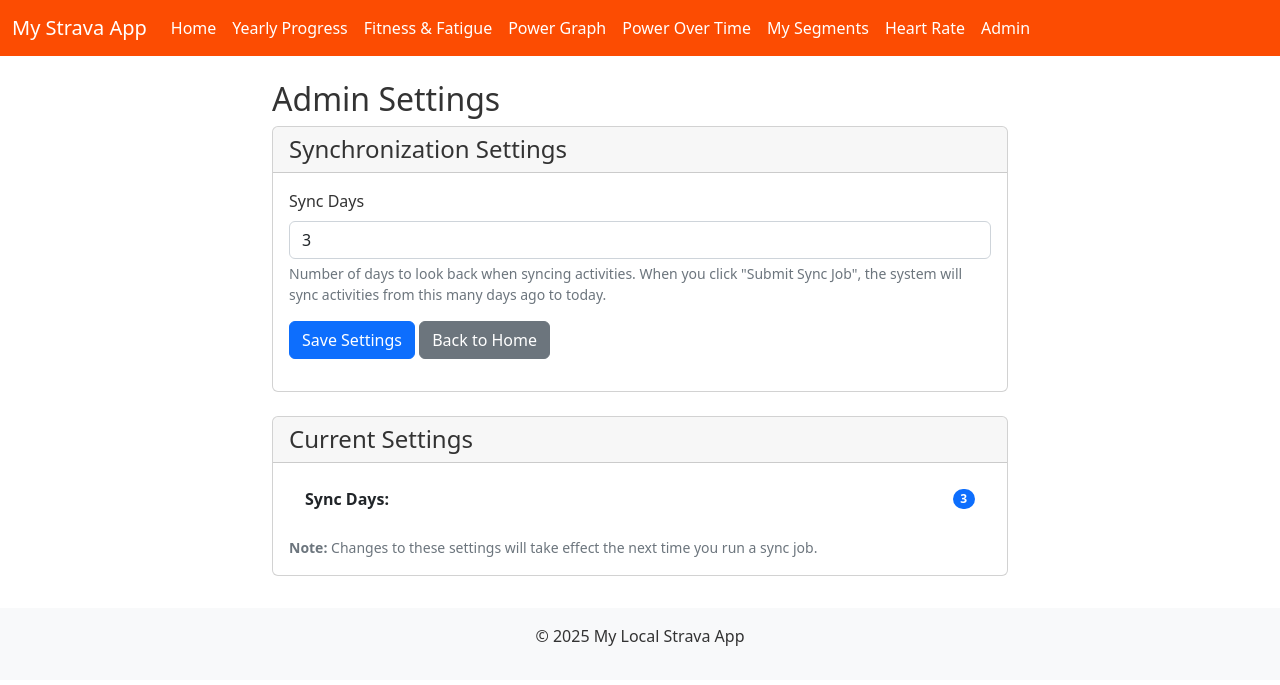
After one commit to k14krug/my_strava, a Flask app: page /admin in a window 1280 px wide. The commit adds this page. Shown: the top 685 px of the page. Run offline with Flask 3, Linux system fonts and the light colour scheme; the visitor is signed in with stand-in values (Sample User, id 1).

Commit message:
Fix python path for sync job and add admin parm to allow choosing different days.

```diff
--- /dev/null
+++ b/config/admin_settings.json
@@ -0,0 +1,3 @@
+{
+  "sync_days": 3
+}
--- a/jobs/strava_sync.py
+++ b/jobs/strava_sync.py
@@ -43,7 +43,7 @@ python strava_sync.py training
 
 import argparse
 import os
-import sys
+import sys; print("PY:", sys.executable, flush=True)
 from datetime import datetime
 
 # Add the project root to the Python path
--- a/run.py
+++ b/run.py
@@ -6,4 +6,4 @@ app = create_app()
 
 if __name__ == "__main__":
     debug_mode = (os.environ.get("FLASK_DEBUG", "false").lower() == "true")
-    app.run(host="0.0.0.0", port=5012, debug=debug_mode)
+    app.run(host="0.0.0.0", port=5002, debug=debug_mode)
--- a/strava/main/routes.py
+++ b/strava/main/routes.py
@@ -10,8 +10,30 @@ from sqlalchemy import func
 from datetime import datetime
 from datetime import date, timedelta
 from jobs.training_load import TrainingLoadCalculator
+from pathlib import Path
+import sys
 
 main_bp = Blueprint("main", __name__)
+
+
+def get_admin_settings():
+    """Helper function to load admin settings from JSON file."""
+    import json
+    import os
+
+    config_file = os.path.join(current_app.root_path, '..', 'config', 'admin_settings.json')
+    default_settings = {'sync_days': 3}
+
+    try:
+        if os.path.exists(config_file):
+            with open(config_file, 'r') as f:
+                settings = json.load(f)
+                return settings
+        else:
+            return default_settings
+    except Exception as e:
+        print(f"Error loading admin settings: {e}")
+        return default_settings
 
 
 @main_bp.route("/")
@@ -683,24 +705,28 @@ def submit_sync_job():
     if job_type not in ["activities", "streams", "segments", "training"]:
         return {"status": "error", "message": "Invalid job type"}, 400
 
-    # Calculate date 3 days ago in YYYY-MM-DD format
-    after_date = (datetime.now() - timedelta(days=3)).strftime("%Y-%m-%d")
-    print(f"🔍 Syncing data after date: {after_date}")
+    # Get sync days from admin settings
+    admin_settings = get_admin_settings()
+    sync_days = admin_settings.get('sync_days', 3)
+
+    # Calculate date N days ago in YYYY-MM-DD format using configured days
+    after_date = (datetime.now() - timedelta(days=sync_days)).strftime("%Y-%m-%d")
+    print(f"🔍 Syncing data after date: {after_date} (using {sync_days} days from admin settings)")
 
     # Initialize status tracking
     client = StravaClient()
     job_id = client.start_job(job_type)
     print(f"✅ [JOB SUBMIT] Created job with ID: {job_id}")
-
     # Build command with additional parameters
     cmd = [
-        "python", "jobs/strava_sync.py",
+        "/home/kkrug/.virtualenvs/strava-prod/bin/python",  # Use full path to venv python
+        "jobs/strava_sync.py",
         "--job-id", job_id,  # Job ID must come BEFORE the command
         job_type,            # Command comes after global arguments
         "--after-date", after_date,
         "--update-training"
     ]
-    print(f"🔍 [JOB SUBMIT] Command to execute: {' '.join(cmd)}")
+    print(f"🔍 [JOB SUBMIT] Command to execute: {cmd}")
 
     # Create a copy of the app for the background thread
     app = current_app._get_current_object()
@@ -1011,3 +1037,56 @@ def heart_rate_graph():
 
     graph_html = fig.to_html(full_html=False)
     return render_template("main/heart_rate_graph.html", graph_html=graph_html, date_range=date_range)
+
+
+@main_bp.route("/admin", methods=["GET", "POST"])
+@login_required
+def admin():
+    """Admin page for configuring application settings."""
+    import json
+    import os
+
+    config_file = os.path.join(current_app.root_path, '..', 'config', 'admin_settings.json')
+
+    # Ensure config directory exists
+    config_dir = os.path.dirname(config_file)
+    if not os.path.exists(config_dir):
+        os.makedirs(config_dir)
+
+    # Load current settings
+    default_settings = {'sync_days': 3}
+
+    try:
+        if os.path.exists(config_file):
+            with open(config_file, 'r') as f:
+                settings = json.load(f)
+        else:
+            settings = default_settings
+    except Exception as e:
+        print(f"Error loading admin settings: {e}")
+        settings = default_settings
+
+    if request.method == "POST":
+        try:
+            # Get the new sync days value
+            sync_days = int(request.form.get("sync_days", 3))
+
+            # Validate the input
+            if sync_days < 1 or sync_days > 365:
+                flash("Sync days must be between 1 and 365", "danger")
+            else:
+                # Update settings
+                settings['sync_days'] = sync_days
+
+                # Save to file
+                with open(config_file, 'w') as f:
+                    json.dump(settings, f, indent=2)
+
+                flash(f"Settings updated successfully! Sync days set to {sync_days}", "success")
+
+        except ValueError:
+            flash("Invalid sync days value. Please enter a number.", "danger")
+        except Exception as e:
+            flash(f"Error saving settings: {str(e)}", "danger")
+
+    return render_template("main/admin.html", settings=settings)
--- a/strava/templates/base.html
+++ b/strava/templates/base.html
@@ -64,6 +64,7 @@
         <li class="nav-item"><a class="nav-link" href="/power_over_time">Power Over Time</a></li>
         <li class="nav-item"><a class="nav-link" href="/my_segments">My Segments</a></li>
         <li class="nav-item"><a class="nav-link" href="/heart_rate_graph">Heart Rate</a></li>
+        <li class="nav-item"><a class="nav-link" href="/admin">Admin</a></li>
       </ul>
     </div>
   </div>
--- /dev/null
+++ b/strava/templates/main/admin.html
@@ -0,0 +1,74 @@
+{% extends "base.html" %}
+
+{% block title %}Admin Settings - My Strava App{% endblock %}
+
+{% block content %}
+<div class="row">
+    <div class="col-md-8 offset-md-2">
+        <h2>Admin Settings</h2>
+
+        <!-- Flash messages -->
+        {% with messages = get_flashed_messages(with_categories=true) %}
+            {% if messages %}
+                {% for category, message in messages %}
+                    <div class="alert alert-{{ 'danger' if category == 'error' else category }} alert-dismissible fade show" role="alert">
+                        {{ message }}
+                        <button type="button" class="btn-close" data-bs-dismiss="alert" aria-label="Close"></button>
+                    </div>
+                {% endfor %}
+            {% endif %}
+        {% endwith %}
+
+        <div class="card">
+            <div class="card-header">
+                <h4 class="mb-0">Synchronization Settings</h4>
+            </div>
+            <div class="card-body">
+                <form method="POST">
+                    <div class="mb-3">
+                        <label for="sync_days" class="form-label">Sync Days</label>
+                        <input
+                            type="number"
+                            class="form-control"
+                            id="sync_days"
+                            name="sync_days"
+                            value="{{ settings.sync_days }}"
+                            min="1"
+                            max="365"
+                            required
+                        >
+                        <div class="form-text">
+                            Number of days to look back when syncing activities. When you click "Submit Sync Job",
+                            the system will sync activities from this many days ago to today.
+                        </div>
+                    </div>
+
+                    <div class="mb-3">
+                        <button type="submit" class="btn btn-primary">Save Settings</button>
+                        <a href="/" class="btn btn-secondary">Back to Home</a>
+                    </div>
+                </form>
+            </div>
+        </div>
+
+        <div class="card mt-4">
+            <div class="card-header">
+                <h4 class="mb-0">Current Settings</h4>
+            </div>
+            <div class="card-body">
+                <ul class="list-group list-group-flush">
+                    <li class="list-group-item d-flex justify-content-between align-items-center">
+                        <strong>Sync Days:</strong>
+                        <span class="badge bg-primary rounded-pill">{{ settings.sync_days }}</span>
+                    </li>
+                </ul>
+                <div class="mt-3 text-muted">
+                    <small>
+                        <strong>Note:</strong> Changes to these settings will take effect the next time you run a sync job.
+                    </small>
+                </div>
+            </div>
+        </div>
+    </div>
+</div>
+{% endblock %}
```
